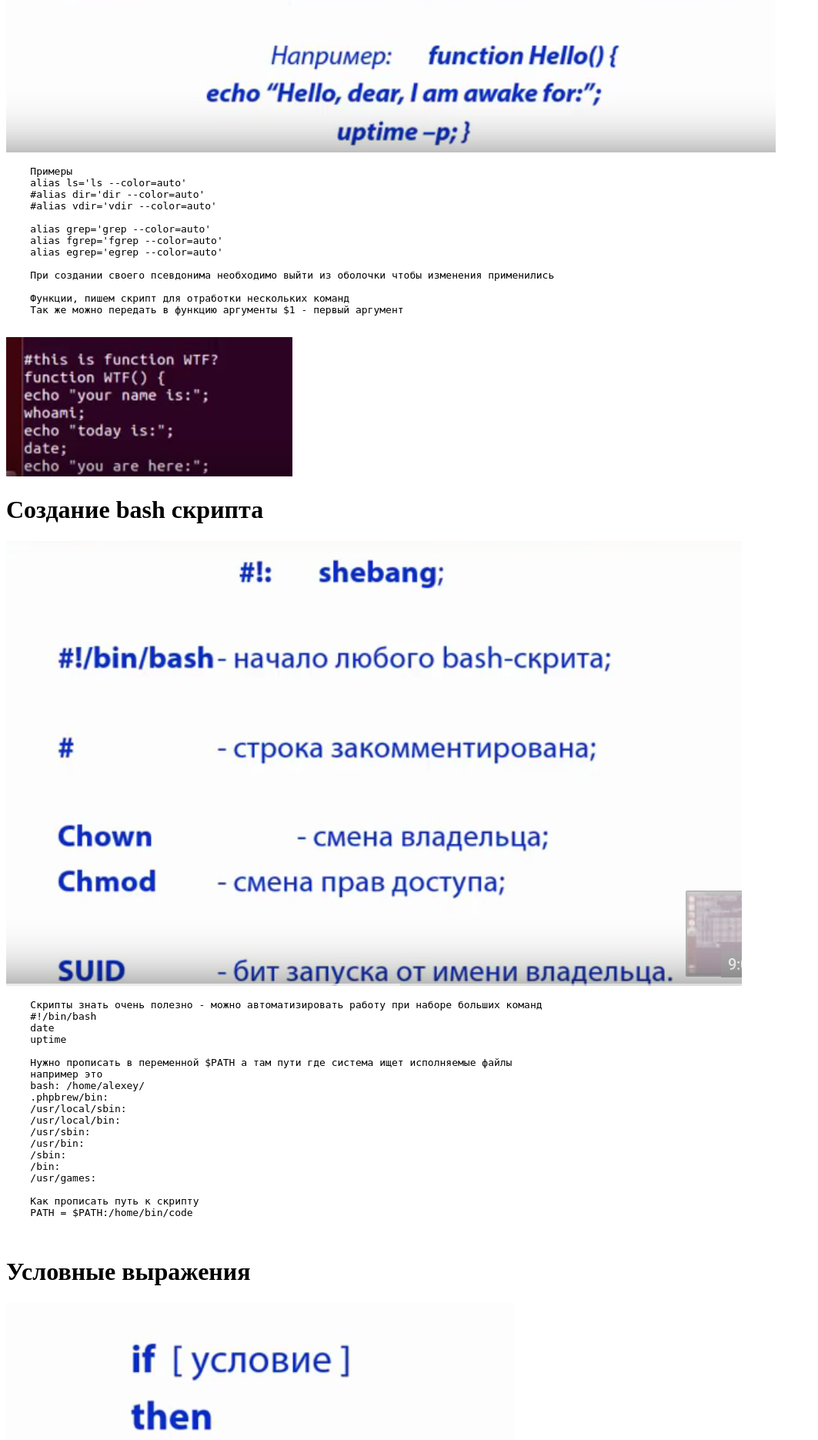
After one commit to LexusAlex/tasks, a PHP site: page /linux/bash/bash.html in a window 1280 px wide. The commit adds this page. Shown: the part 1120-2991 px from the top of the page at 77% size, without its empty margins (0-1063 px from the left). Run offline with PHP 8.4, Linux system fonts and the light colour scheme.

Commit message:
bash and ssh(start) linux

```diff
--- /dev/null
+++ b/linux/bash/bash.html
@@ -0,0 +1,75 @@
+<!DOCTYPE html>
+<html lang="en">
+<head>
+    <meta charset="UTF-8">
+    <title>Bash</title>
+</head>
+<body>
+<h1>Профили</h1>
+
+<img src="../image/bash-1.png" height="561" width="1010"/> <br>
+etc/profile - настройки для всех пользователей <br>
+$HOME/.bashrc - настройки для локального пользователя, текущего
+
+<h1>Псевдонимы и функции</h1>
+
+<img src="../image/bash-2.png"/>
+
+<pre>
+    Примеры
+    alias ls='ls --color=auto'
+    #alias dir='dir --color=auto'
+    #alias vdir='vdir --color=auto'
+
+    alias grep='grep --color=auto'
+    alias fgrep='fgrep --color=auto'
+    alias egrep='egrep --color=auto'
+
+    При создании своего псевдонима необходимо выйти из оболочки чтобы изменения применились
+
+    Функции, пишем скрипт для отработки нескольких команд
+    Так же можно передать в функцию аргументы $1 - первый аргумент
+
+</pre>
+
+<img src="../image/bash-3.png" height="181" width="372"/>
+
+<h1>Создание bash скрипта</h1>
+
+<img src="../image/bash-4.png"/>
+<pre>
+    Скрипты знать очень полезно - можно автоматизировать работу при наборе больших команд
+    #!/bin/bash
+    date
+    uptime
+
+    Нужно прописать в переменной $PATH а там пути где система ищет исполняемые файлы
+    например это
+    bash: /home/alexey/
+    .phpbrew/bin:
+    /usr/local/sbin:
+    /usr/local/bin:
+    /usr/sbin:
+    /usr/bin:
+    /sbin:
+    /bin:
+    /usr/games:
+
+    Как прописать путь к скрипту
+    PATH = $PATH:/home/bin/code
+
+
+</pre>
+<h1>Условные выражения</h1>
+<img src="../image/bash-5.png" height="508" width="660"/>
+<pre>
+    Подстановка команд
+    x = $(ls -la)
+    или
+    x = `ls - la`
+</pre>
+<h1>Циклы</h1>
+
+<img src="../image/bash-6.png" height="559" width="976"/>
+</body>
+</html>
```
Also changed, not shown: index.php (+9 -0 lines), linux/bash/variable.html (added, +15 -0 lines), linux/ssh/ssh.html (added, +19 -0 lines), linux/image/bash-1.png (added), linux/image/bash-2.png (added), linux/image/bash-3.png (added), linux/image/bash-4.png (added), linux/image/bash-5.png (added), linux/image/bash-6.png (added), linux/image/ssh-1.png (added), linux/image/var-1.png (added).
